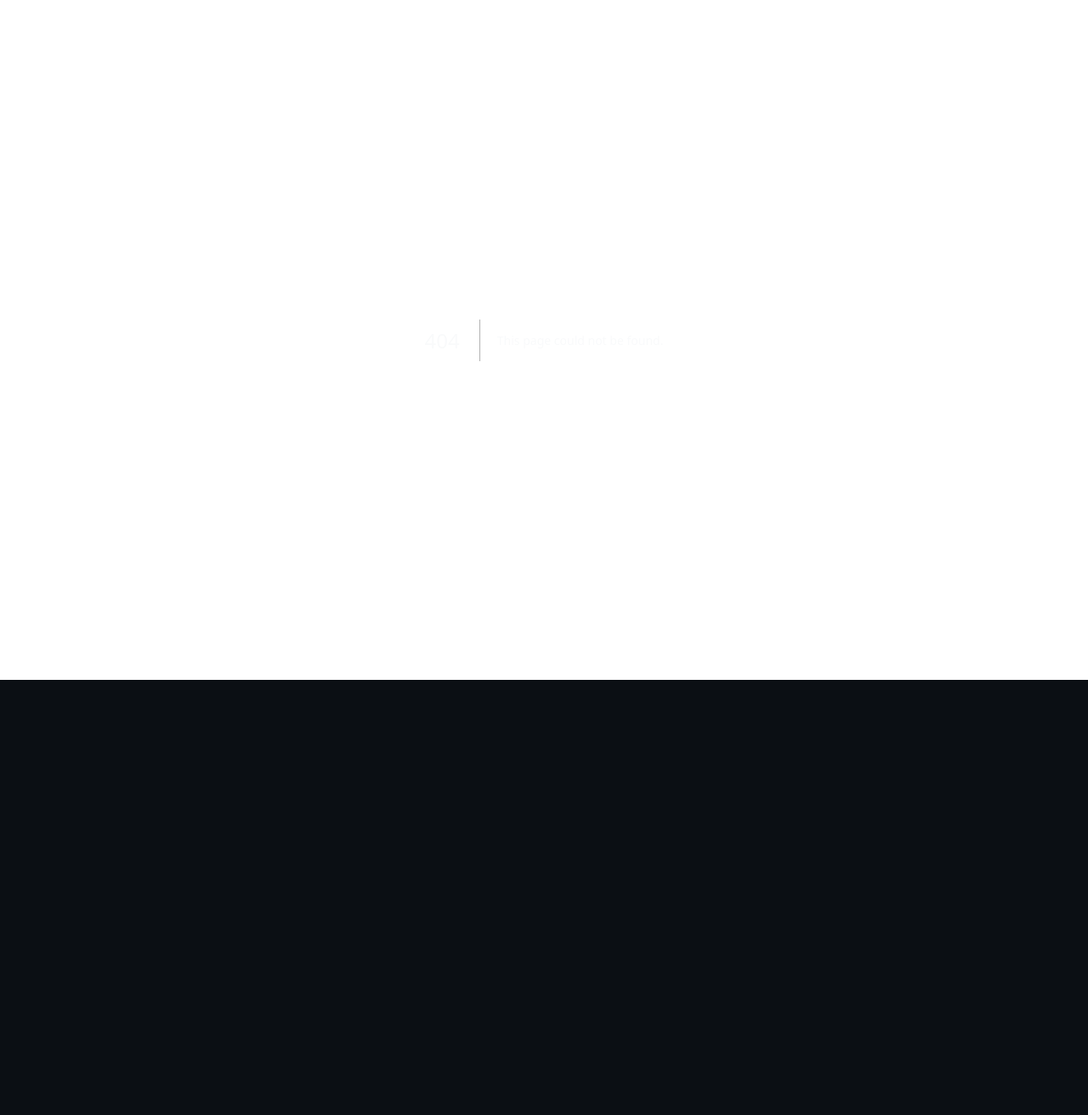
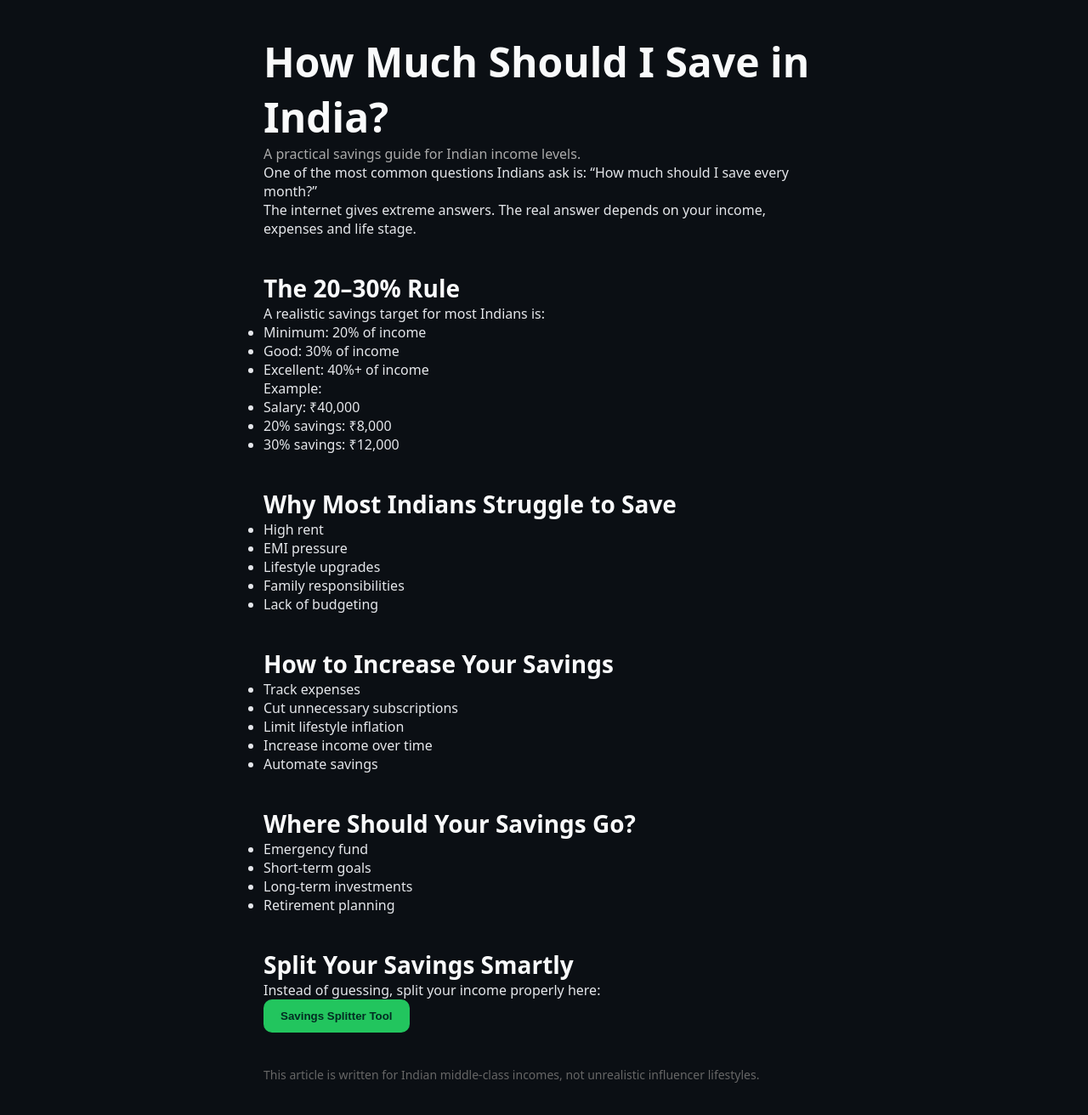
Before and after one commit to undercrypted-bator/middleclassfinance, a Next.js app: page /how-much-should-i-save-india in a window 1280 px wide. Before the commit this address had no page. Shown: the whole page at 85% size. Before the commit the page ends 800 px from the top, so only its background shows below. Built offline with nearby package versions, Linux system fonts and the light colour scheme.

Commit message:
SEO: add how much should I save India article

```diff
--- /dev/null
+++ b/app/how-much-should-i-save-india/page.tsx
@@ -0,0 +1,95 @@
+export const metadata = {
+  title: "How Much Should I Save in India? A Realistic Guide",
+  description:
+    "How much should you save in India every month? Realistic savings rules for Indian salaries and lifestyles."
+}
+
+export default function Page() {
+  return (
+    <main style={{ maxWidth: "700px" }}>
+      <h1>How Much Should I Save in India?</h1>
+
+      <p style={{ color: "#aaa" }}>
+        A practical savings guide for Indian income levels.
+      </p>
+
+      <p>
+        One of the most common questions Indians ask is:
+        “How much should I save every month?”
+      </p>
+
+      <p>
+        The internet gives extreme answers.
+        The real answer depends on your income, expenses and life stage.
+      </p>
+
+      <h2>The 20–30% Rule</h2>
+
+      <p>
+        A realistic savings target for most Indians is:
+      </p>
+
+      <ul>
+        <li>Minimum: 20% of income</li>
+        <li>Good: 30% of income</li>
+        <li>Excellent: 40%+ of income</li>
+      </ul>
+
+      <p>
+        Example:
+      </p>
+
+      <ul>
+        <li>Salary: ₹40,000</li>
+        <li>20% savings: ₹8,000</li>
+        <li>30% savings: ₹12,000</li>
+      </ul>
+
+      <h2>Why Most Indians Struggle to Save</h2>
+
+      <ul>
+        <li>High rent</li>
+        <li>EMI pressure</li>
+        <li>Lifestyle upgrades</li>
+        <li>Family responsibilities</li>
+        <li>Lack of budgeting</li>
+      </ul>
+
+      <h2>How to Increase Your Savings</h2>
+
+      <ul>
+        <li>Track expenses</li>
+        <li>Cut unnecessary subscriptions</li>
+        <li>Limit lifestyle inflation</li>
+        <li>Increase income over time</li>
+        <li>Automate savings</li>
+      </ul>
+
+      <h2>Where Should Your Savings Go?</h2>
+
+      <ul>
+        <li>Emergency fund</li>
+        <li>Short-term goals</li>
+        <li>Long-term investments</li>
+        <li>Retirement planning</li>
+      </ul>
+
+      <h2>Split Your Savings Smartly</h2>
+
+      <p>
+        Instead of guessing, split your income properly here:
+      </p>
+
+      <a href="/savings-splitter">
+        <button className="button-primary">
+          Savings Splitter Tool
+        </button>
+      </a>
+
+      <p style={{ marginTop: "40px", color: "#666", fontSize: "14px" }}>
+        This article is written for Indian middle-class incomes,
+        not unrealistic influencer lifestyles.
+      </p>
+    </main>
+  )
+}
```
